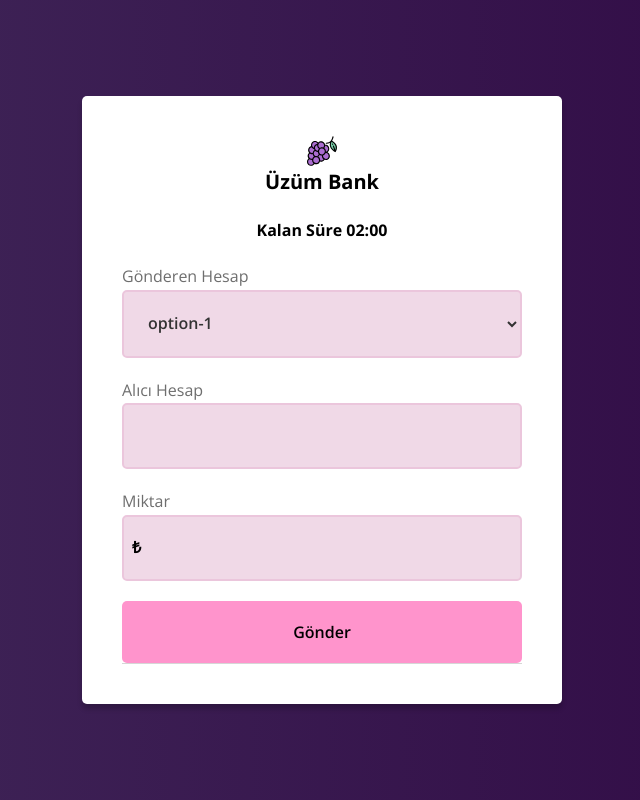
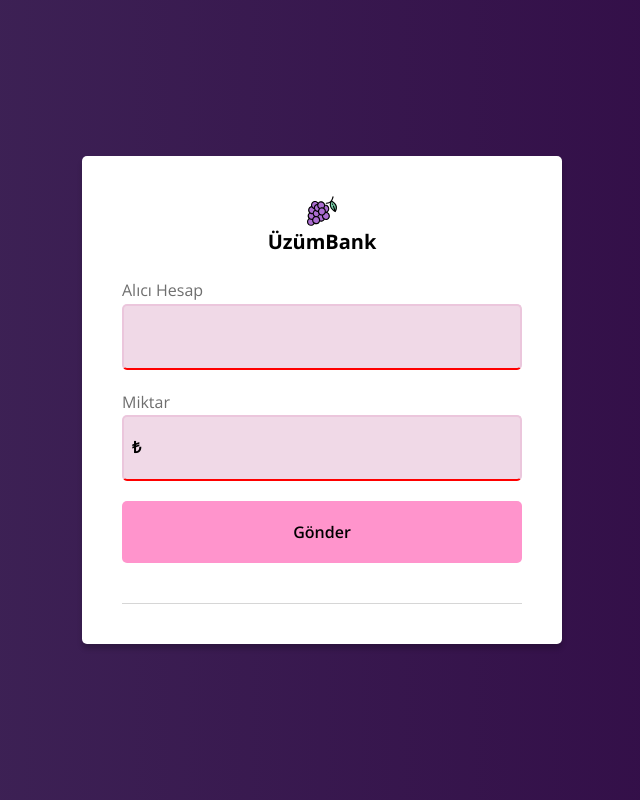
Before and after one commit to kodin21/eft-uygulamasi-week1-homework-yusufcmlt, a website built with Parcel: page index.html in a window 1280 px wide. Shown: the whole page, without its empty margins (318-958 px from the left). Built offline with nearby package versions, Linux system fonts and the light colour scheme.

Commit message:
select bileseni javascripte tasindi

```diff
--- a/index.html
+++ b/index.html
@@ -18,33 +18,29 @@
     <div class="form__container">
       <div class="logo">
         <img src="./img/grape.svg" alt="banana" class="logo__img" />
-        <h2>Üzüm Bank</h2>
+        <h2>ÜzümBank</h2>
         <!-- form-start -->
-
         <form action="#" class="form">
-          <div class="form__timer">Kalan Süre 02:00</div>
           <div class="form__group">
-            <label for="ibanGonderen" class="form__label">Gönderen Hesap</label
-            ><select id="ibanGonderen" name="" class="form__input form__select">
-              <!-- Select optionlar buraya -->
-              <option value="">option-1</option>
-              <option value="">option-2</option>
-              <option value="">option-3</option>
-              <option value="">option-4</option>
-            </select>
+            <label for="ibanAlici" class="form__label">Alıcı Hesap</label
+            ><input
+              type="text"
+              class="form__input"
+              id="ibanAlici"
+              name="ibanAlici"
+              required
+            />
           </div>
           <div class="form__group">
-            <label for="ibanAlici" class="form__label">Alıcı Hesap</label
-            ><input type="text" class="form__input" id="ibanAlici" />
-          </div>
-          <div class="form__group">
-            <label for="gonderilenMiktar" class="form__label">Miktar</label
+            <label for="gonderilecekMiktar" class="form__label">Miktar</label
             ><b>₺</b
             ><input
               type="number"
               min="0"
               class="form__input"
-              id="gonderilenMiktar"
+              id="gonderilecekMiktar"
+              name="gonderilecekMiktar"
+              required
             />
           </div>
           <div class="form__group">
```
